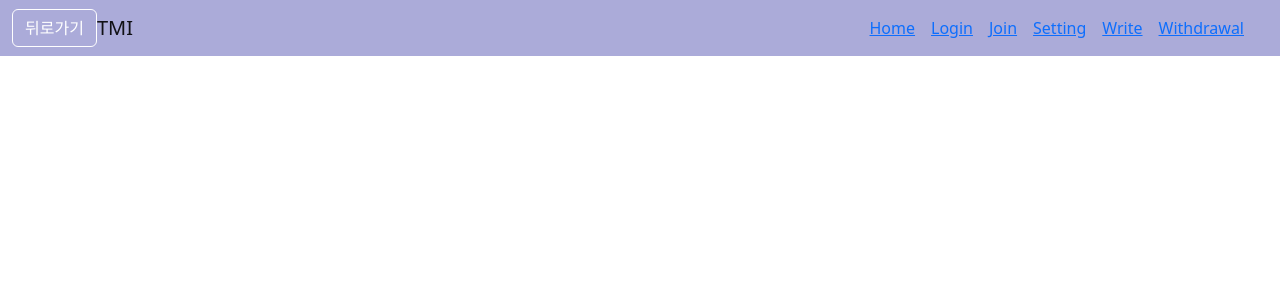
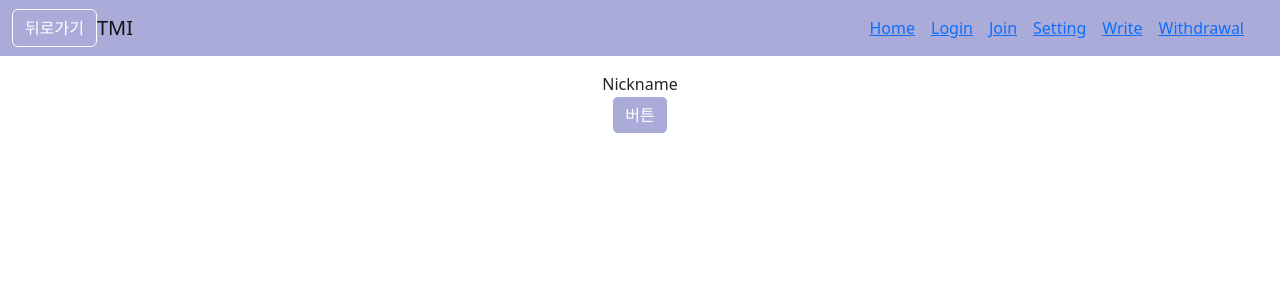
Before and after one commit to hun-jae/Text-Makes-Image, a React (Create React App) app in the folder front/: page /feed in a window 1280 px wide. Shown: the top 300 px of the page. Built offline with nearby package versions, Linux system fonts and the light colour scheme.

Commit message:
Create Feed page

```diff
--- a/front/src/App.js
+++ b/front/src/App.js
@@ -9,13 +9,15 @@ import Write from "./pages/Write";
 import Withdrawal from "./pages/Withdrawal";
 import FindID from "./pages/FindID";
 import FindPW from "./pages/FindPW";
+import Feed from "./pages/Feed";
 
 function App() {
   return (
     <div className="App">
       <Nav_ />
       <Routes>
-        <Route path="/" element={"Main page"} />
+        <Route path="/" element={"Home"} />
+        <Route path="/feed" element={<Feed />} />
         <Route path="/login" element={<Login />} />
         <Route path="/membersetting" element={<MemberSetting />} />
         <Route path="/join" element={<Join />} />
--- /dev/null
+++ b/front/src/pages/Feed.js
@@ -0,0 +1,42 @@
+import { Button } from "react-bootstrap";
+import axios from "axios";
+import { useState } from "react";
+
+function Feed() {
+  const [data, setData] = useState([]);
+
+  return (
+    <div>
+      <div>Nickname</div>
+      {data.map((idx, i) => {
+        return <Img i={i} />;
+      })}
+      <Button
+        onClick={() => {
+          axios
+            .get("http://localhost:3000/data/test.json")
+            .then((result) => {
+              setData(result.data);
+            })
+            .catch(() => {
+              console.log("failed to load data");
+            });
+        }}
+      >
+        버튼
+      </Button>
+    </div>
+  );
+}
+
+function Img(props) {
+  return (
+    <img
+      className="col-md-4"
+      src={"test_img/" + (props.i + 1) + ".jpg"}
+      width="33%"
+    />
+  );
+}
+
+export default Feed;
```
